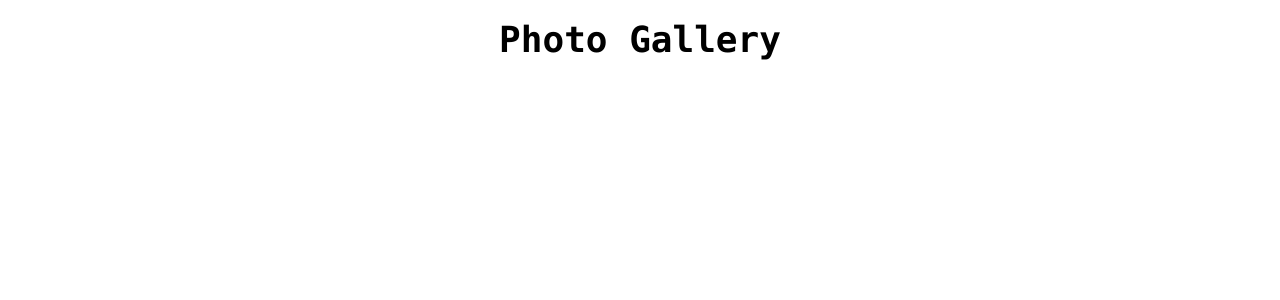
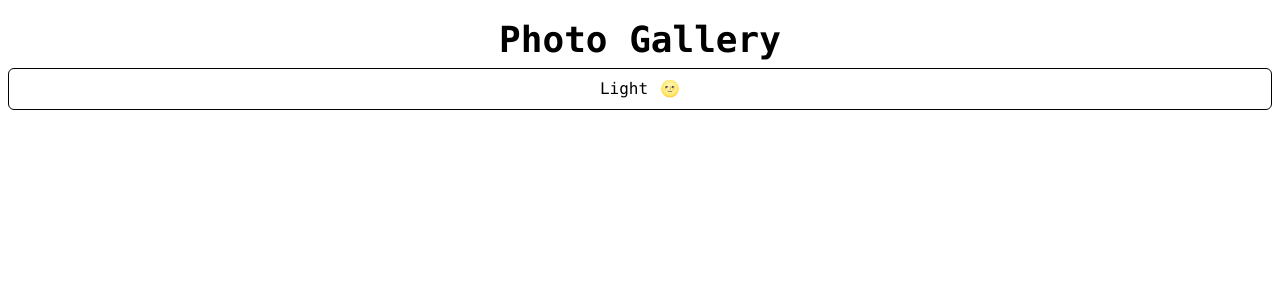
Before and after one commit to sudesh-gunarathna/React_Redux_PhotoGallery, a React (Create React App) app: page / in a window 1280 px wide. Shown: the top 300 px of the page. Built offline with nearby package versions, Linux system fonts and the light colour scheme.

Commit message:
Apply Darrk & Light Toggle Mode

```diff
--- a/src/App.js
+++ b/src/App.js
@@ -1,10 +1,15 @@
 
+import { useSelector } from 'react-redux';
 import './App.css';
+import DarkModeToggle from './components/DarkModeToggle';
 
 function App() {
+  const darkMode = useSelector((state)=>state.theme.darkMode)
+
   return (
-    <div className='py-5'>
-      <h1 className='text-4xl font-bold text-center font-mono'>Photo Gallery</h1>
+    <div className={`py-5 min-h-screen  ${darkMode?"bg-black":"bg-white"}`}>
+      <h1 className={`text-4xl font-bold text-center font-mono ${darkMode? "text-white": "text-black"}` }>Photo Gallery</h1>
+      <DarkModeToggle/>
     </div>
   );
 }
--- /dev/null
+++ b/src/components/DarkModeToggle.js
@@ -0,0 +1,28 @@
+import React from "react";
+import { useDispatch, useSelector } from "react-redux";
+import { toggleMode } from "../redux/theme/themeSlice";
+
+function DarkModeToggle() {
+  const darkMode = useSelector((state) => state.theme.darkMode);
+  console.log(darkMode)
+
+  const dispatch = useDispatch();
+
+
+
+  const handleToggleClick = ()=>{
+    dispatch(toggleMode())
+  }
+  return (
+    <div
+      className={`flex gap-3 cursor-pointer  font-mono justify-center border rounded-md px-2 py-2 mx-2 my-2 ${
+        darkMode ? "border-white text-white" : "border-black text-black"
+      }`}
+     onClick={handleToggleClick}>
+      <div>{darkMode ? "Dark" : "Light"}</div>
+      <div>{darkMode ? "🌚" : "🌝"} </div>
+    </div>
+  );
+}
+
+export default DarkModeToggle;
--- a/src/redux/theme/themeSlice.js
+++ b/src/redux/theme/themeSlice.js
@@ -3,11 +3,11 @@ import { createSlice } from "@reduxjs/toolkit";
 const themeSlice = createSlice({
     name: "theme",
     initialState:{
-        drarkMode: false,
+        darkMode: false,
     },
     reducers:{
         toggleMode: (state)=>{
-            state.drarkMode=!state.drarkMode
+            state.darkMode=!state.darkMode
         }
     },
 });
```
